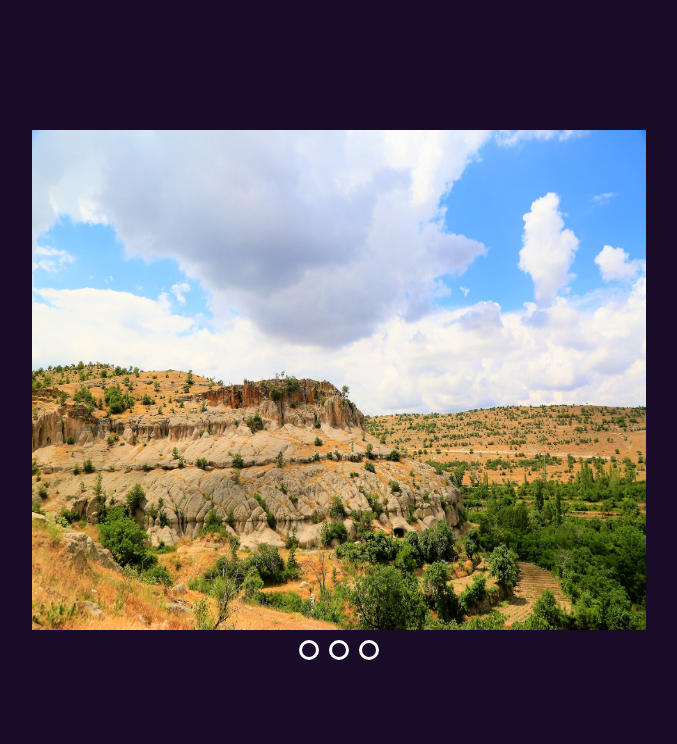
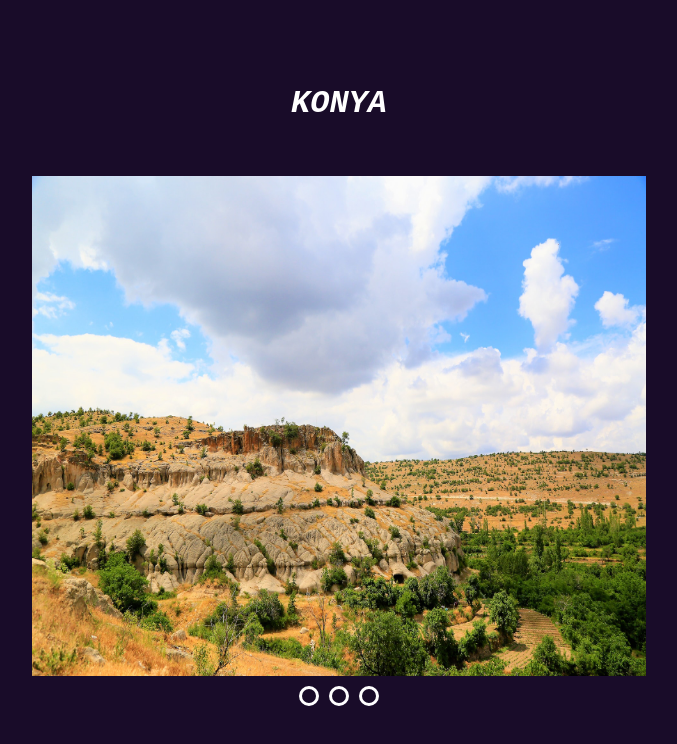
Before and after one commit to Darkboy00/KonyaWebsite, a plain HTML site: page KonyaWebsite/index.html in a window 1280 px wide. Shown: the whole page, without its empty margins (301-978 px from the left). Drawn offline with Linux system fonts and the light colour scheme.

Commit message:
KonyaWebsite

```diff
--- a/KonyaWebsite/index.html
+++ b/KonyaWebsite/index.html
@@ -6,9 +6,13 @@
     <meta name="viewport" content="width=device-width, initial-scale=1.0">
     <title>Konya</title>
     <link rel="stylesheet" href="./style.css">
+    <style>
+        h1{text-align: center;color: white;font-family: 'Courier New', Courier, monospace;font-style: italic;}
+    </style>
 </head>
 <body>
     <div class="slider">
+        <h1>KONYA</h1><br><br><br>
         <div class="images">
             <input type="radio" name="slide" id="konya1" checked>
             <input type="radio" name="slide" id="konya2">
```
